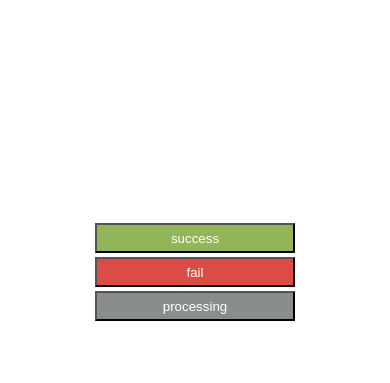
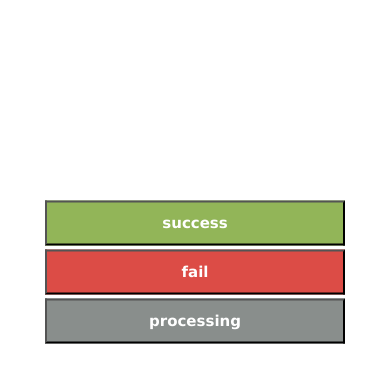
Before and after one commit to atomsbt/api-atomsbt, a Flask app: page / in a window 390 px wide. Shown: the part 150-533 px from the top of the page. Run offline with Flask 2, Linux system fonts and the light colour scheme; lists and menus that the app fills with data are empty.

Commit message:
[fix] html mobile adopting

```diff
--- a/application.py
+++ b/application.py
@@ -521,7 +521,7 @@ def getlink():
 
     success = {
         "result": True,
-        "link": "https://www.google.ru"
+        "link": "https://api-atomsbt.herokuapp.com"
     }
 
     error = {
--- a/templates/index.html
+++ b/templates/index.html
@@ -9,19 +9,21 @@ http://backurl/processing - шлюз взял транзакцию в обраб
  -->
 
 <html>
+<meta name="viewport" content="width=device-width, height=device-height, initial-scale=1.0"/>
+<link rel="stylesheet" href="https://www.w3schools.com/w3css/4/w3.css">
 <body>
 
 <head>
   <style type="text/css">
     #wrapper {
-      position: fixed;
+      position: absolute;
       top: 50%;
       left: 50%;
       transform: translate(-50%, -50%);
     }
     button {
-      height: 30px;
-      width: 200px;
+      height: 3em;
+      width: 20em;
     }
     #success {
       color: white;
@@ -51,6 +53,7 @@ http://backurl/processing - шлюз взял транзакцию в обраб
       <a href="http://backurl/processing"><button type="button" id="processing">processing</button></a>
     </th></tr>
   </table>
+
 </div>
 
 </body>
```
